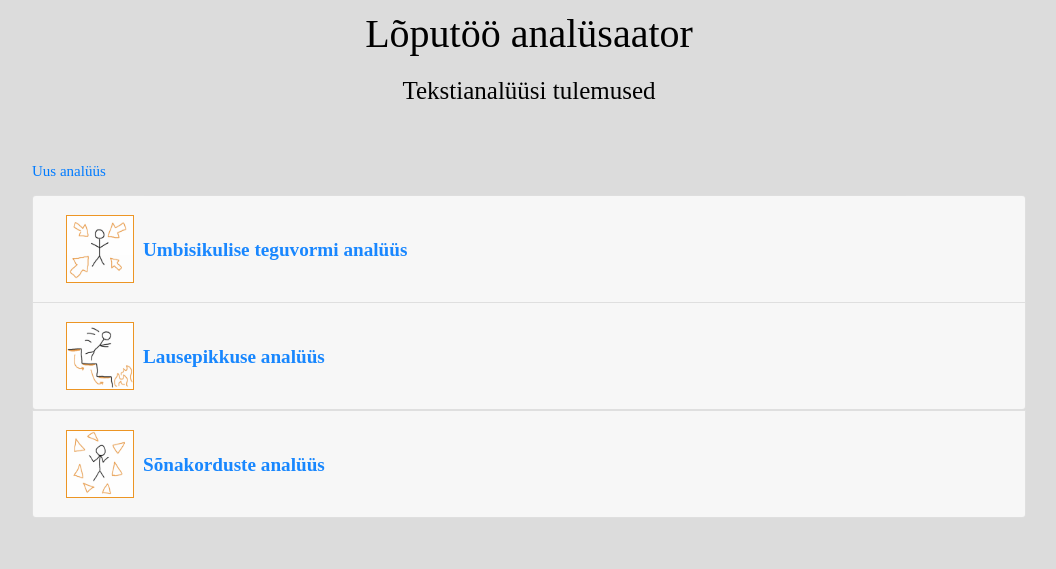
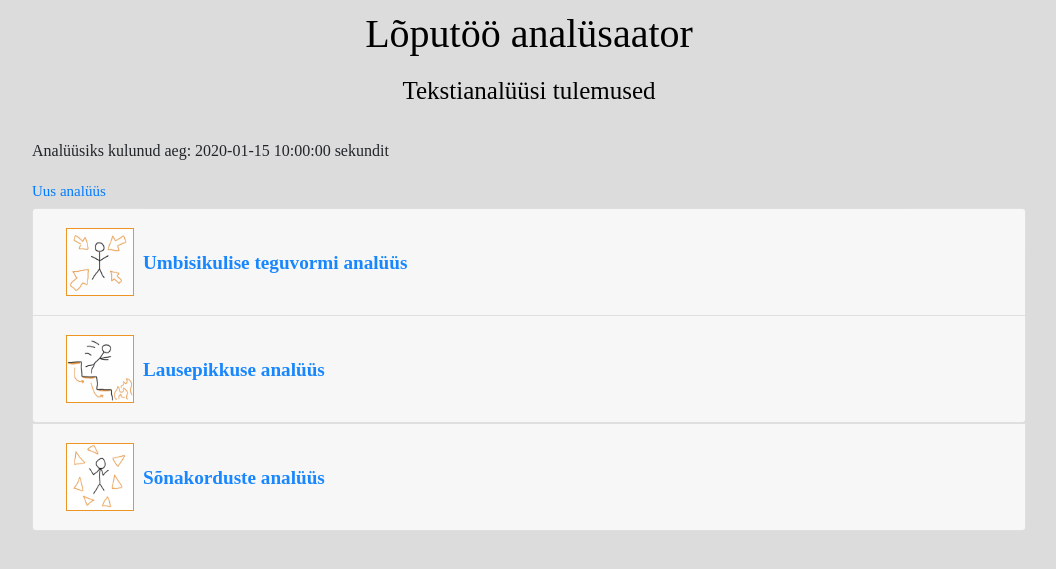
Before and after one commit to KarlKarindi/thesisanalyzer, a Flask app: template ThesisAnalyzer/templates/result.html in a window 1280 px wide. Shown: the top 569 px of the page, without its empty margins (111-1167 px from the left). Run offline with Flask 2, Linux system fonts and the light colour scheme; the template is opened without the code that fills it: most values are stand-ins (such as "Sample title", 1, 10 or a date in 2020); some libraries are stand-ins or nearby versions.

Commit message:
#39 done

```diff
--- a/ThesisAnalyzer/Models/Summary.py
+++ b/ThesisAnalyzer/Models/Summary.py
@@ -5,6 +5,7 @@ class Summary(object):
     """ Container class for style analysis classes """
 
     def __init__(self):
+        self.elapsed_time = None
         self.impersonality_summary = None
         self.tag_summary = None
         self.sentences_length_summary = None
--- a/ThesisAnalyzer/Routes/routes.py
+++ b/ThesisAnalyzer/Routes/routes.py
@@ -19,6 +19,7 @@ def index():
         data = user_form.format_data(text, analysis_result)
 
         return render_template('result.html',
+                               elapsed_time=data.elapsed_time,
                                sentences_with_pv=data.sentences_with_pv,
                                pv_in_sentences=data.pv_in_sentences,
                                long_sentences=data.long_sentences,
--- a/ThesisAnalyzer/Services/analysis_main.py
+++ b/ThesisAnalyzer/Services/analysis_main.py
@@ -79,7 +79,6 @@ def analyze(text):
 
     end = timer()
 
-    print("Threading: YES")
-    print("TIME ELAPSED", end - start)
+    summary.elapsed_time = round(end - start, 3)
 
     return utils.encode(summary)
--- a/ThesisAnalyzer/static/styles/style.css
+++ b/ThesisAnalyzer/static/styles/style.css
@@ -21,11 +21,9 @@ body {
 }
 
 .newAnalysis {
-  padding-top: 10px;
   font-weight: 100;
-
   font-size: 15px;
-  padding-bottom: 10px;
+  padding-bottom: 100px;
 }
 
 h3 {
--- a/ThesisAnalyzer/templates/result.html
+++ b/ThesisAnalyzer/templates/result.html
@@ -13,10 +13,10 @@
   <div class="container">
     <h1 class="headerTitle">Lõputöö analüsaator</h1>
     <h1 class="headerResults">Tekstianalüüsi tulemused</h1>
+    <p>Analüüsiks kulunud aeg: {{elapsed_time}} sekundit</p>
+    <a class="newAnalysis" href="/">Uus analüüs</a>
 
-    <h1><a class="newAnalysis" href="/">Uus analüüs</a></h1>
-
-    <div class="accordion">
+    <div class="accordion" style="padding-top: 5px;">
       <div class="accordion" id="accordion">
         <div class="card">
           <div class="card-header">
```
Also changed, not shown: ThesisAnalyzer/Services/user_form.py (+5 -2 lines).
